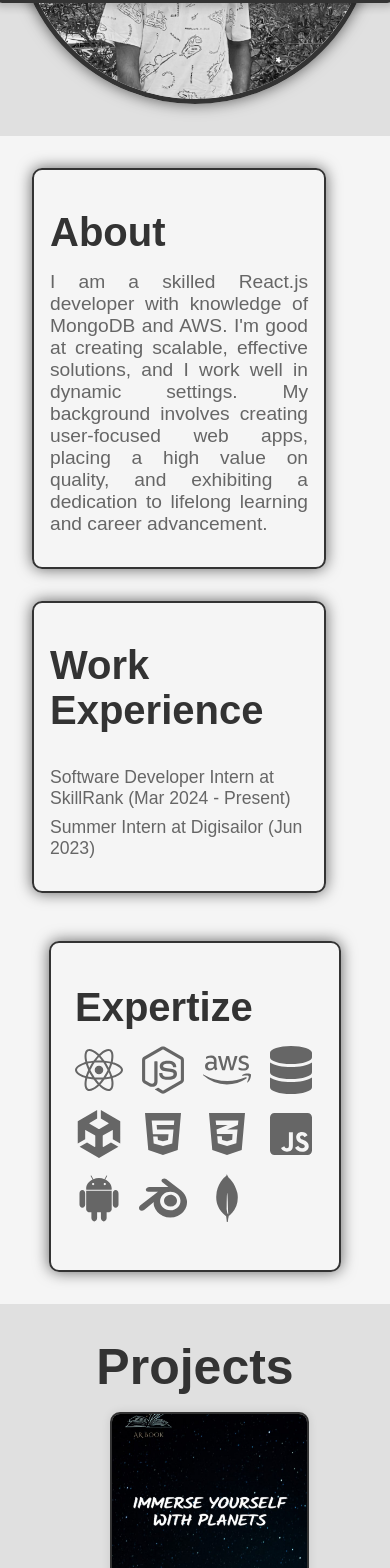
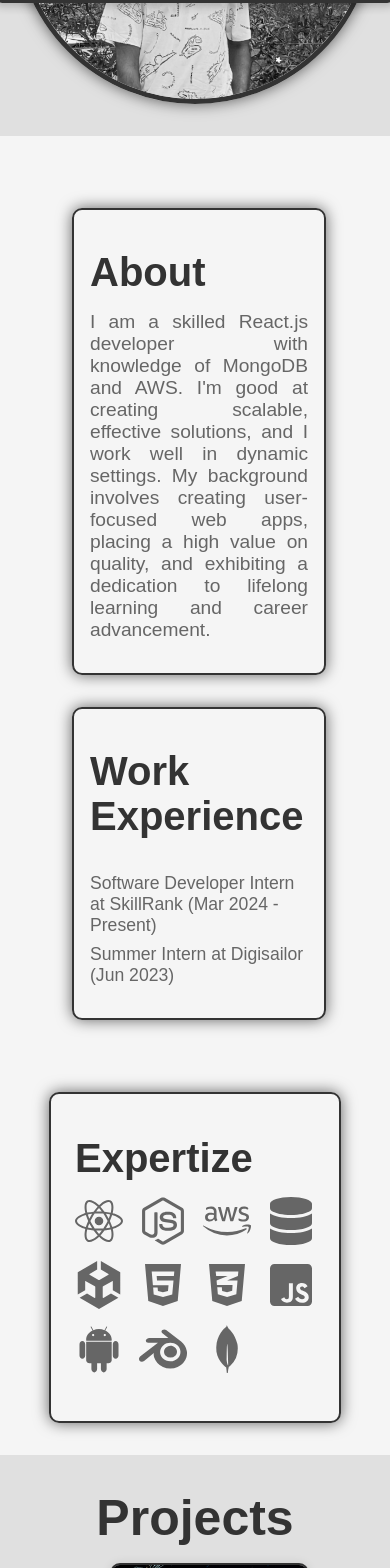
Before and after one commit to aarons2612/Portfolio, a React (Create React App) app: page / in a window 390 px wide. Shown: the part 821-2389 px from the top of the page. Built offline with nearby package versions, Linux system fonts and the light colour scheme.

Commit message:
Updated the code

```diff
--- a/src/components/About.css
+++ b/src/components/About.css
@@ -121,6 +121,13 @@ h1{
   .about .right-section {
       padding: 1rem 1.5rem;
       padding-bottom: 3rem;
+      margin: 40px 40px auto;
+  }
+
+  .left-column{
+    justify-content: center;
+    align-items: center;
+    margin: 40px 40px auto;
   }
 
 }
```
